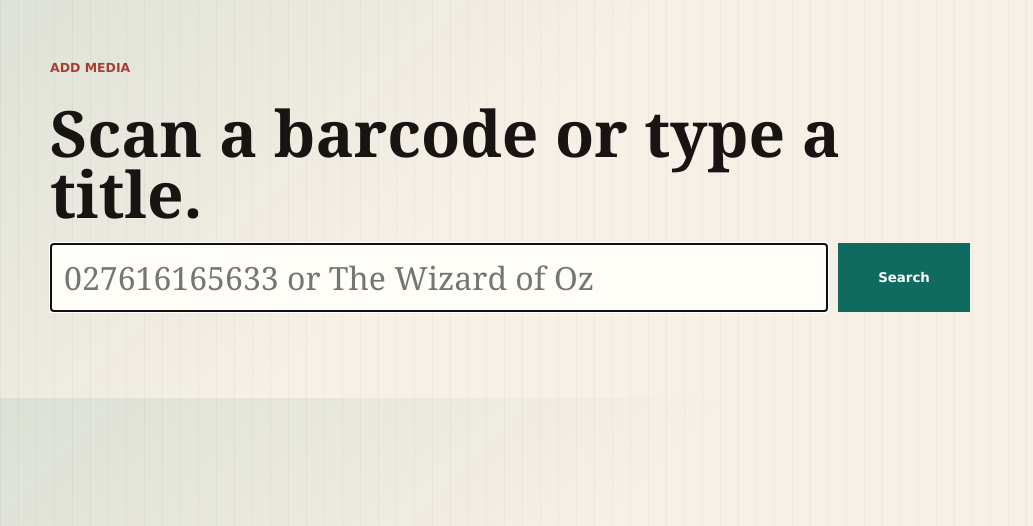
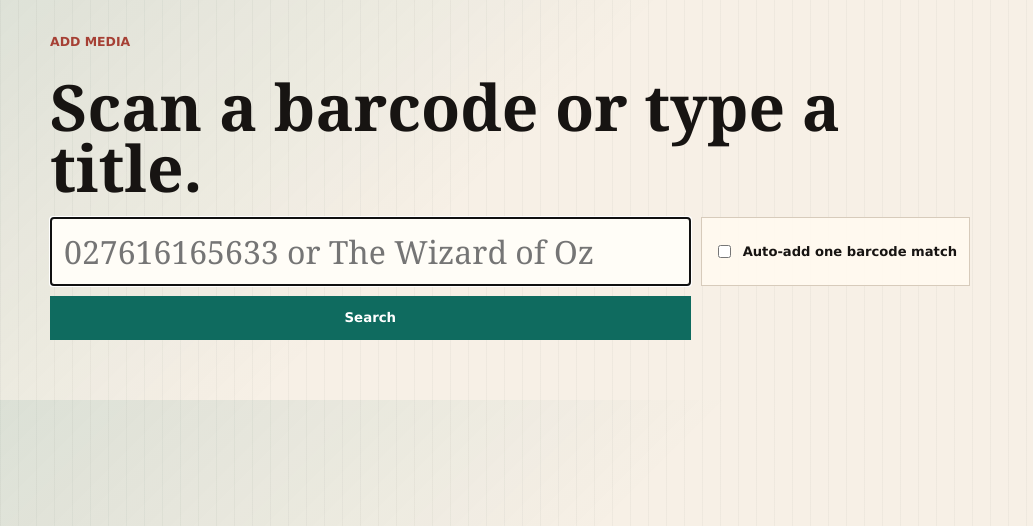
Before and after one commit to ChiBulva/VHYes, a Flask app: page /add in a window 1280 px wide. Shown: the part 69-595 px from the top of the page, without its empty margins (0-1033 px from the left). Run offline with Flask 3, Linux system fonts and the light colour scheme; data comes from the database, SQL or seed files in the repository.

Commit message:
Filter barcode adds to physical media

```diff
--- a/vhyes/metadata.py
+++ b/vhyes/metadata.py
@@ -7,6 +7,46 @@ TMDB_BASE_URL = "https://api.themoviedb.org/3"
 BARCODE_LOOKUP_URL = "https://api.barcodelookup.com/v3/products"
 UPCITEMDB_URL = "https://api.upcitemdb.com/prod/trial/lookup"
 WIKIDATA_SEARCH_URL = "https://www.wikidata.org/w/api.php"
+
+PHYSICAL_MEDIA_TERMS = (
+    "media",
+    "dvd",
+    "video",
+    "vhs",
+    "blu-ray",
+    "bluray",
+    "4k",
+    "ultra hd",
+    "uhd",
+    "laserdisc",
+    "book",
+    "books",
+    "magazine",
+    "magazines",
+    "comic",
+    "manga",
+    "graphic novel",
+    "music",
+    "cd",
+    "compact disc",
+    "vinyl",
+    "cassette",
+    "record",
+)
+
+NON_MEDIA_TERMS = (
+    "toploader",
+    "top loader",
+    "sleeve",
+    "protector",
+    "storage",
+    "toy",
+    "toys & games",
+    "card games",
+    "trading card",
+    "accessory",
+    "supplies",
+)
 
 
 def search_tmdb(query, api_key):
@@ -101,6 +141,31 @@ def lookup_barcode(barcode, barcode_lookup_key=""):
     return _upcitemdb_to_candidate(items[0]) if items else None
 
 
+def is_physical_media_candidate(candidate):
+    haystack = " ".join(
+        str(candidate.get(key) or "")
+        for key in ("title", "summary", "category", "brand")
+    ).lower()
+
+    if any(term in haystack for term in NON_MEDIA_TERMS):
+        return False
+    return any(term in haystack for term in PHYSICAL_MEDIA_TERMS)
+
+
+def infer_media_kind(candidate):
+    haystack = " ".join(
+        str(candidate.get(key) or "")
+        for key in ("title", "summary", "category")
+    ).lower()
+    if any(term in haystack for term in ("book", "paperback", "hardcover", "isbn")):
+        return "book"
+    if any(term in haystack for term in ("magazine", "periodical")):
+        return "magazine"
+    if any(term in haystack for term in ("music", "cd", "vinyl", "record", "cassette")):
+        return "music"
+    return "movie"
+
+
 def clean_barcode_title(title):
     title = title or ""
     title = re.sub(r"\s*\(B[0-9A-Z]{9}\)\s*$", "", title).strip()
@@ -133,9 +198,11 @@ def _tmdb_image_url(path):
 def _barcode_lookup_to_candidate(product):
     return {
         "title": product.get("title"),
-        "media_kind": "movie",
+        "media_kind": infer_media_kind(product),
         "release_year": _year_from_date(product.get("release_date")),
         "summary": product.get("description"),
+        "category": product.get("category"),
+        "brand": product.get("brand"),
         "barcode": product.get("barcode_number"),
         "remote_url": (product.get("images") or [None])[0],
         "source_name": "barcodelookup",
@@ -146,9 +213,11 @@ def _barcode_lookup_to_candidate(product):
 def _upcitemdb_to_candidate(item):
     return {
         "title": clean_barcode_title(item.get("title")),
-        "media_kind": "movie",
+        "media_kind": infer_media_kind(item),
         "release_year": None,
         "summary": item.get("description"),
+        "category": item.get("category"),
+        "brand": item.get("brand"),
         "barcode": item.get("upc") or item.get("ean"),
         "remote_url": (item.get("images") or [None])[0],
         "source_name": "upcitemdb",
--- a/vhyes/routes.py
+++ b/vhyes/routes.py
@@ -14,7 +14,7 @@ from flask import (
 from werkzeug.utils import secure_filename
 
 from .db import get_db, now_iso
-from .metadata import lookup_barcode, search_tmdb, search_wikidata
+from .metadata import is_physical_media_candidate, lookup_barcode, search_tmdb, search_wikidata
 
 bp = Blueprint("vhyes", __name__)
 
@@ -85,20 +85,29 @@ def library():
 def add_media():
     query = ""
     candidates = []
+    auto_add_single = request.form.get("auto_add_single") == "1"
 
     if request.method == "POST" and request.form.get("search_action"):
         query = request.form.get("query", "").strip()
         candidates = _search_candidates(query)
+        is_barcode = _is_barcode_query(query)
+
+        if is_barcode and auto_add_single and len(candidates) == 1:
+            item_id = _save_media(_candidate_to_save_data(candidates[0]), None)
+            flash(f"Added {candidates[0].get('title', 'media')}.", "success")
+            return redirect(url_for("vhyes.add_media"))
+
         if not candidates:
-            flash("No match found. Try the title instead of the barcode, or check API keys.", "warn")
+            flash("No physical media match found. Try the title instead of the barcode.", "warn")
 
     if request.method == "POST" and request.form.get("add_action"):
-        item_id = _save_media(request.form, None)
+        item_id = _save_media(request.form, request.files.get("cover_file"))
         flash(f"Added {request.form.get('title', 'media')}.", "success")
         return redirect(url_for("vhyes.add_media"))
 
     return render_template(
         "add.html",
+        auto_add_single=auto_add_single,
         candidates=candidates,
         formats=_formats(),
         query=query,
@@ -161,17 +170,37 @@ def _search_candidates(query):
     if not query:
         return []
 
-    if query.replace("-", "").replace(" ", "").isdigit():
+    if _is_barcode_query(query):
         candidate = lookup_barcode(
-            query.replace("-", "").replace(" ", ""),
+            _clean_barcode(query),
             current_app.config["BARCODE_LOOKUP_API_KEY"],
         )
-        return [_prepare_candidate(candidate)] if candidate else []
+        if not candidate or not is_physical_media_candidate(candidate):
+            return []
+        return [_prepare_candidate(candidate)]
 
     candidates = search_tmdb(query, current_app.config["TMDB_API_KEY"])
     if not candidates:
         candidates = search_wikidata(query)
     return [_prepare_candidate(candidate) for candidate in candidates]
+
+
+def _candidate_to_save_data(candidate):
+    data = dict(candidate)
+    data.setdefault("source_url", data.get("remote_url") or "")
+    data.setdefault(
+        "license_note",
+        f"Remote image URL stored from {data.get('source_name') or 'metadata source'}; not cached locally.",
+    )
+    return data
+
+
+def _is_barcode_query(query):
+    return _clean_barcode(query).isdigit()
+
+
+def _clean_barcode(query):
+    return (query or "").replace("-", "").replace(" ", "").strip()
 
 
 def _prepare_candidate(candidate):
@@ -291,7 +320,7 @@ def _save_image(db, item_id, form, upload, now):
         upload.save(os.path.join(current_app.config["COVERS_DIR"], stored_name))
         local_path = stored_name
 
-    remote_url = form.get("remote_url", "").strip() or None
+    remote_url = form.get("image_url_override", "").strip() or form.get("remote_url", "").strip() or None
     if local_path or remote_url:
         db.execute(
             """
@@ -306,7 +335,7 @@ def _save_image(db, item_id, form, upload, now):
                 local_path,
                 remote_url,
                 form.get("source_name", "").strip() or None,
-                form.get("source_url", "").strip() or None,
+                (form.get("image_url_override", "").strip() or form.get("source_url", "").strip()) or None,
                 form.get("license_note", "").strip() or None,
                 now,
             ),
--- a/vhyes/static/styles.css
+++ b/vhyes/static/styles.css
@@ -433,3 +433,39 @@ label {
     background: var(--red);
     color: white;
 }
+
+
+.toggle-line {
+    display: flex;
+    align-items: center;
+    gap: 9px;
+    min-height: 44px;
+    color: var(--ink);
+    background: rgba(255, 250, 240, 0.9);
+    border: 1px solid var(--line);
+    padding: 0 12px;
+    white-space: nowrap;
+}
+
+.toggle-line input {
+    width: auto;
+    min-height: auto;
+}
+
+.image-options {
+    border: 1px solid var(--line);
+    background: rgba(255, 253, 247, 0.7);
+    padding: 9px 10px;
+}
+
+.image-options summary {
+    cursor: pointer;
+    color: var(--accent-strong);
+    font-family: Verdana, sans-serif;
+    font-size: 0.82rem;
+    font-weight: 700;
+}
+
+.image-options label {
+    margin-top: 10px;
+}
--- a/vhyes/templates/add.html
+++ b/vhyes/templates/add.html
@@ -9,6 +9,10 @@
     <form class="scan-box" method="post" autocomplete="off">
         <input type="hidden" name="search_action" value="1">
         <input name="query" value="{{ query }}" placeholder="027616165633 or The Wizard of Oz" inputmode="search" autofocus>
+        <label class="toggle-line">
+            <input type="checkbox" name="auto_add_single" value="1" {% if auto_add_single %}checked{% endif %}>
+            Auto-add one barcode match
+        </label>
         <button class="button primary" type="submit">Search</button>
     </form>
 </section>
@@ -36,7 +40,18 @@
                         {% if candidate.summary %}
                             <p class="result-summary">{{ candidate.summary }}</p>
                         {% endif %}
-                        <form method="post">
+                        <details class="image-options">
+                            <summary>Use own image</summary>
+                            <label>
+                                Upload image
+                                <input form="add-result-{{ loop.index }}" name="cover_file" type="file" accept="image/png,image/jpeg,image/webp">
+                            </label>
+                            <label>
+                                Image URL
+                                <input form="add-result-{{ loop.index }}" name="image_url_override" placeholder="https://example.com/cover.jpg">
+                            </label>
+                        </details>
+                        <form id="add-result-{{ loop.index }}" method="post" enctype="multipart/form-data">
                             <input type="hidden" name="add_action" value="1">
                             <input type="hidden" name="title" value="{{ candidate.title or '' }}">
                             <input type="hidden" name="media_kind" value="{{ candidate.media_kind or 'movie' }}">
```
